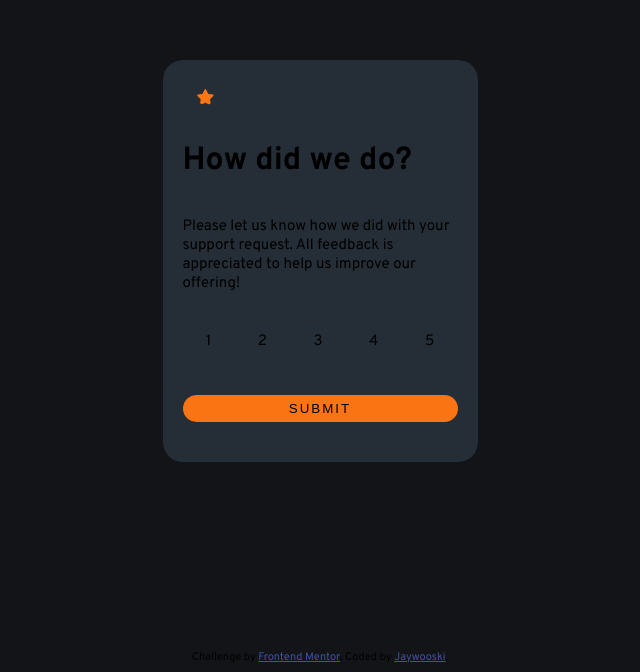
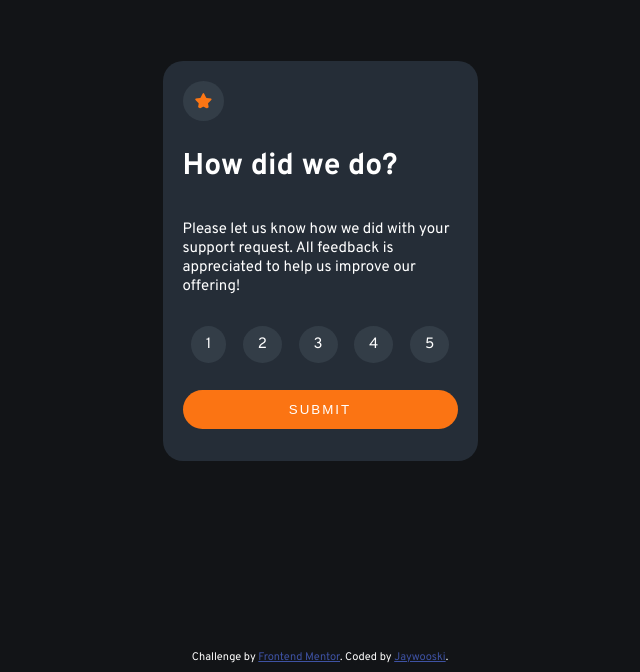
Before and after one commit to jaywooski/interactive-rating-comp, a plain HTML site: page index.html in a window 1280 px wide. Shown: the part 128-800 px from the top of the page, without its empty margins (320-960 px from the left). Drawn offline with Linux system fonts and the light colour scheme.

Commit message:
Added correct styles. Working on Thank you rendering"

```diff
--- a/css/stylesheet.css
+++ b/css/stylesheet.css
@@ -7,11 +7,14 @@
     --light-grey: hsl(217, 12%, 63%);
     --medium-grey: hsl(216, 12%, 54%);
     --dark-blue: hsl(213, 19%, 18%);
+    --dark-blue-ratings: hsl(210, 16%, 24%);
     --very-dark-blue: hsl(216, 12%, 8%);
 
     /* Primary color */
     --orange: hsl(25, 97%, 53%);
     font-family: 'Overpass', sans-serif;
+    font-size: 15px;
+    color: white;
 }
 
 body {
@@ -25,36 +28,31 @@ body {
 
 }
 
-p {
-    font-size: 15px;
-}
-
-.main {
+#main {
     display: flex;
     flex-direction: column;
     justify-content: center;
-    padding: 20px 20px;
-    height: 50%;
+    padding: 20px;
+    height: 360px;
     background-color: var(--dark-blue);
     border: 0px;
     border-radius: 20px;
     margin: auto;
-    /* width: 75%; 1440px*/
     width: 275px;
 }
 
 .feedback {
     display: flex;
     flex-direction: column;
-    justify-content: left;
-    margin: auto;
-    padding: auto;
+    /* justify-content: space-around; */
+    /* margin: auto; */
+    /* padding: 2px; */
 }
 
 #star-logo {
     /* display: ; */
-    background-color: var(--dark-blue);
-    padding: 9px 14px;
+    background-color: var(--dark-blue-ratings);
+    padding: 12px;
     border: 0px;
     border-radius: 100%;
 }
@@ -67,16 +65,29 @@ p {
     /* border-radius: 100%; */
     /* background-color: var(--dark-blue); */
     /* opacity: 60%;  */
-    padding: auto;
+    /* padding: 0px; */
 }
 
 .ratings p {
     border-radius: 100%;
     text-align: center;
     border: 0px;
-    background-color: var(--dark-blue);
+    background-color: var(--dark-blue-ratings);
     padding: 9px 15px;
-    /* width: 25%; */
+    cursor: pointer;
+}
+
+.ratings p:hover {
+    background-color: var(--orange);
+    color: white;
+    transition: ease-in-out;
+    transition-duration: 300ms;
+    cursor: pointer;
+}
+
+.ratings p:active {
+    background-color: white;
+    color: var(--orange);
 }
 
 .response {
@@ -91,12 +102,26 @@ button {
     background-color: var(--orange);
     border-radius: 20px;
     border: 0px;
-    padding: 6px;
+    padding: 12px 6px;
     width: 100%;
-    margin: 20px auto ;
+    margin: 12px auto ;
     text-transform: uppercase;
     letter-spacing: 2px;
+    cursor: pointer;
+    color: white;
 
+}
+
+button:hover{
+    background-color: white;
+    color: var(--orange);
+    transition: ease-in-out;
+    transition-duration: 300ms;
+}
+
+button:active {
+    background-color: var(--medium-grey);
+    color: white;
 }
 
 @media screen {
--- a/index.html
+++ b/index.html
@@ -5,7 +5,6 @@
   <meta name="viewport" content="width=device-width, initial-scale=1.0"> <!-- displays site properly based on user's device -->
   <link rel="stylesheet" href="./css/stylesheet.css">
   <link rel="icon" type="image/png" sizes="32x32" href="./images/favicon-32x32.png">
-
   <title>Frontend Mentor | Interactive rating component</title>
 
   <!-- Feel free to remove these styles or customise in your own stylesheet 👍 -->
@@ -15,16 +14,20 @@
   </style>
 </head>
 <body>
-  <div class="main" >
+  <div id="main" >
     <!-- <section class="main"> -->
       <!-- Rating state start -->
       <div class="feedback">
-        <div >
+        <div class="logo">
           <img id="star-logo" src="./images/icon-star.svg" alt="">
         </div>
-        <h1>How did we do?</h1>
-        <p>Please let us know how we did with your support request. All feedback is appreciated
-         to help us improve our offering!</p>
+        <div>
+          <h1>How did we do?</h1>
+        </div>
+        <div>
+          <p>Please let us know how we did with your support request. All feedback is appreciated
+           to help us improve our offering!</p>
+        </div>
       </div>
 
 
@@ -36,7 +39,7 @@
         <p>5</p>
       </div>
 
-      <button type="submit"> Submit</button>
+      <button type="submit" id="submitBtn"> Submit</button>
 
       <!-- Rating state end -->
 
@@ -59,5 +62,6 @@
     Challenge by <a href="https://www.frontendmentor.io?ref=challenge" target="_blank">Frontend Mentor</a>.
     Coded by <a href="#">Jaywooski</a>.
   </div>
+  <script src="./js/app.js"></script>
 </body>
 </html>
--- a/js/app.js
+++ b/js/app.js
@@ -0,0 +1,9 @@
+const submitBtn = document.getElementById("submitBtn");
+const main = document.getElementById("main");
+
+function renderThankYou() {
+    main.innerHTML = "";
+
+}
+
+submitBtn.addEventListener('click', renderThankYou)
```
